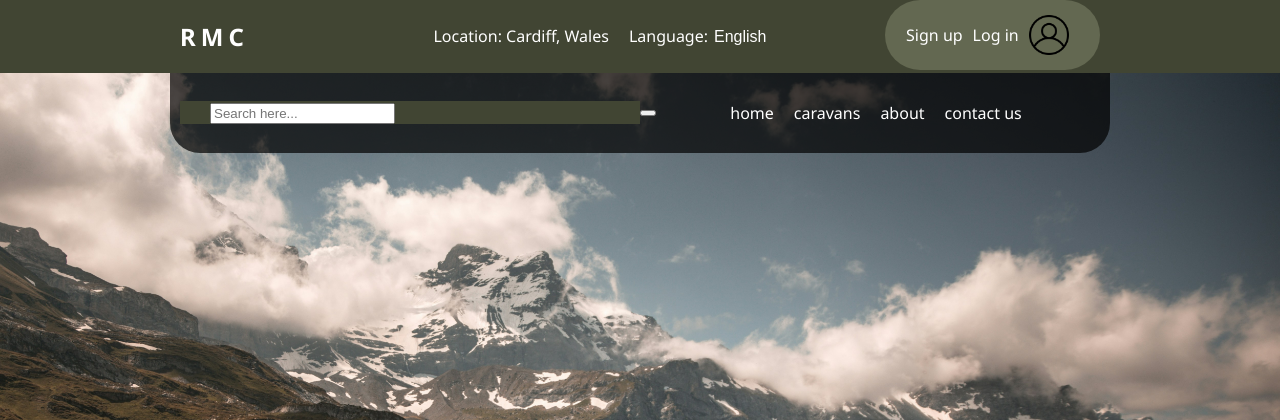
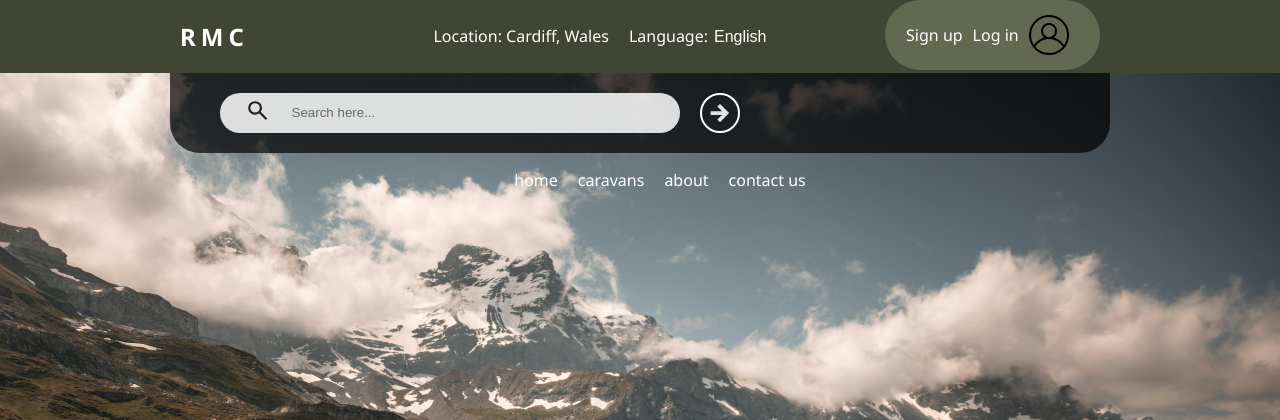
Before and after one commit to craiganthonylewis/Rent_My_Caravan, a PHP site: page /header.php in a window 1280 px wide. Shown: the top 420 px of the page. Run offline with PHP 8.4, Linux system fonts and the light colour scheme.

Commit message:
Index/HomePage, Header, Nav and Footer
Signed-off-by: craiganthonylewis <craiganthonylewis@outlook.com>

```diff
--- a/css/navigation.css
+++ b/css/navigation.css
@@ -19,38 +19,26 @@
     list-style: none;
     gap: 20px;
     justify-content: center;
-    margin-right: 60px;
 }
 
 #nav_links a{
     text-decoration: none;
-    list-style: none;
     color: white;
 }
 
 #nav_links a:hover{
-    text-decoration: none;
-    list-style: none;
     color: deepskyblue;
 }
 
 #nav_links button{
     width: 120px;
     height: 80px;
-    background-color: clear;
+    background-color: transparent;
     border: none;
-    border-radius: 0px;
-    background-color: rgba(0, 0, 0, 0.0);
     color: white;
 }
 
 #nav_links button:hover{
-    width: 120px;
-    height: 80px;
-    background-color: clear;
-    border: none;
-    border-radius: 0px;
-    background-color: rgba(0, 0, 0, 0.0);
     color: dodgerblue;
 }
 
@@ -59,6 +47,55 @@
     color: cornflowerblue;
 }
 
-#search_nav_bar{
-    background-color: #414533;
+#search_bar_nav{
+    width: 100%;
+    height: auto;
+    display: flex;
+    align-items: center;
+    opacity: 85%;
+    border-bottom-right-radius: 40px;
+    border-bottom-left-radius: 40px;
+    background-color: white;
+    height: 40px;
+    border-radius: 90px;
+    margin: 40px 0 40px 40px;
 }
+
+#search_bar_nav input{
+    border-radius: 90px;
+    outline: none;
+    border: none;
+    height: 40px;
+    width: 100%;
+    margin: 0 20px 0 20px;
+}
+
+#search_button{
+    background: url("../images/arrow_right.svg") no-repeat center;
+    background-size: 60px;
+    border-radius: 90px;
+    height: 40px;
+    width: 40px;
+    margin: 0 20px 0 20px;
+    border: 2px solid #ffffff;
+}
+
+#search_button:active {
+    background-size: 40px;
+    transform: scale(0.95);
+    cursor: pointer;
+    border: none;
+}
+
+#search_bar_nav_icon{
+    width: 30px;
+    height: 30px;
+    background-image: url("../images/magnifying_glass.svg");
+    background-size: contain;
+    background-repeat: no-repeat;
+    margin: 0 0 0 15px;
+}
+
+#search_bar_nav label {
+    display: contents;
+}
--- a/navigation.php
+++ b/navigation.php
@@ -14,14 +14,17 @@
 <body>
 
     <nav>
-        <div class = "container_960">
-            <div class = "column_12" id = "navigation_container">
-
-                <div class = "column_6" id = "search_nav_bar">
-                    <div id = "search_bar_nav_icon"></div>
-                <label><input type="search" placeholder="Search here..."></label>
+        <div class="container_960">
+            <div class="column_12" id="navigation_container">
+                <div class="column_6" id="search_bar_nav">
+                    <div id="search_bar_nav_icon"></div>
+                    <label>
+                        <input type="search" placeholder="Search here...">
+                    </label>
+                </div>
+                <button id="search_button"></button>
             </div>
-                <button id = "search_nav_button"></button>
+        </div>
 
 
                 <div class = "column_6" id = "nav_links">
@@ -31,10 +34,9 @@
                     <li class = "nav_link" id = "contact_link"><a href="index.php">about</a></li>
                     <li class = "nav_link" id = "services_link"><a href="index.php">contact us</a></li>
                 </ul>
-            </div> <!-- end of nav_links-->
+            </div>
 
-            </div> <!--end of navigation_container-->
-        </div> <!-- end of 960 container -->
+
     </nav>
 
 </body>
```
